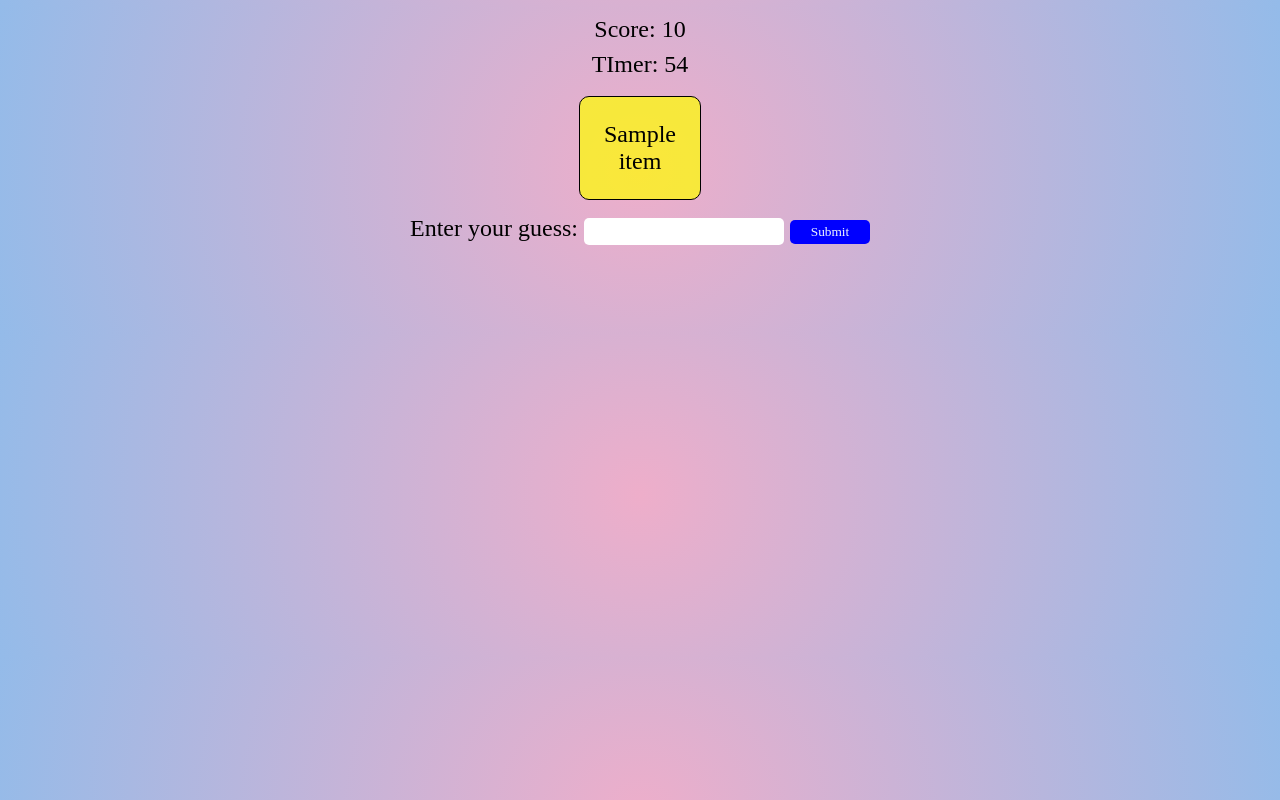
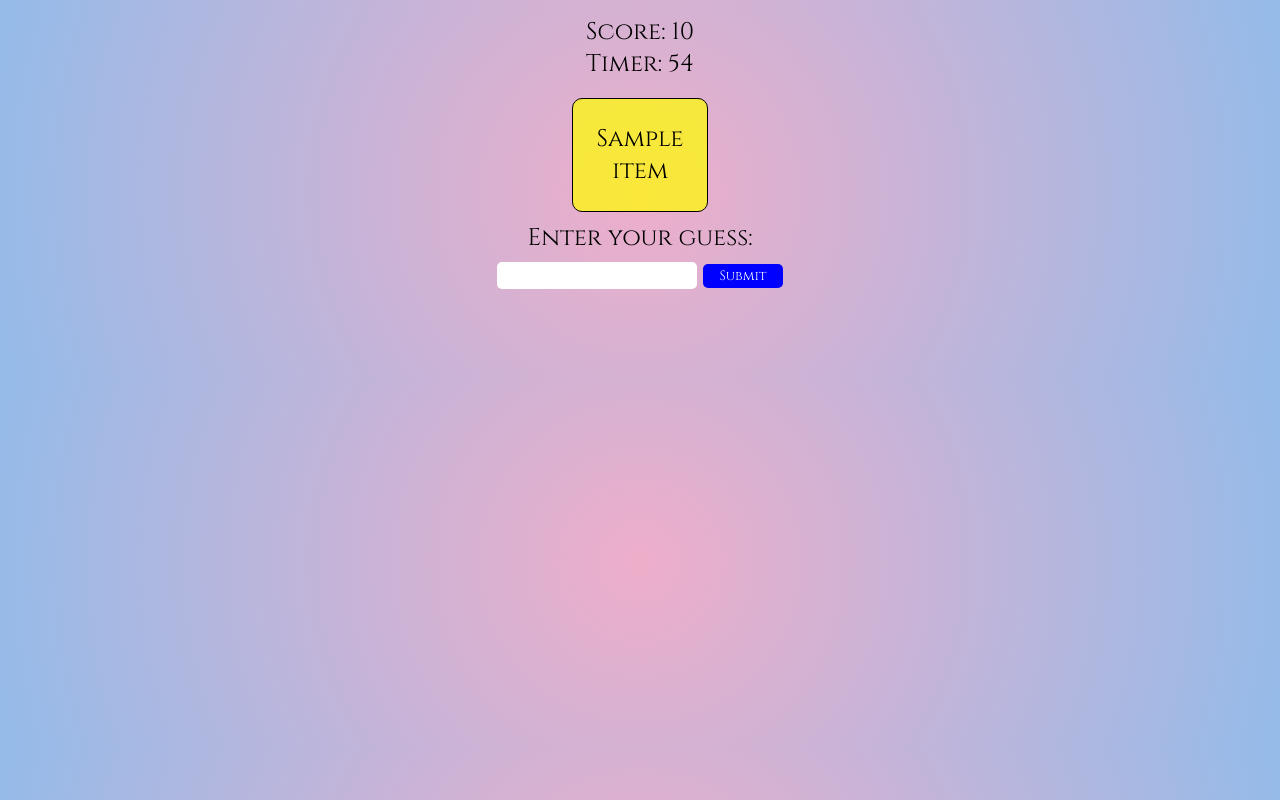
Before and after one commit to viktoriaukr/bog____l_l_e, a Flask app: template templates/base.html in a window 1280 px wide. Run offline with Flask 3, Linux system fonts and the light colour scheme; the template is opened without the code that fills it: most values are stand-ins (such as "Sample title", 1, 10 or a date in 2020); lists and menus that the app fills with data are empty; parts of the project's set-up code (start-up, migrations or seed data) failed here and were passed over; some libraries are stand-ins or nearby versions.

Commit message:
Update base.html

```diff
--- a/templates/base.html
+++ b/templates/base.html
@@ -4,12 +4,21 @@
     <meta charset="UTF-8" />
     <meta name="viewport" content="width=device-width, initial-scale=1.0" />
     <link rel="stylesheet" href="../static/app.css" />
+    <link rel="preconnect" href="https://fonts.googleapis.com" />
+    <link rel="preconnect" href="https://fonts.gstatic.com" crossorigin />
+    <link
+      href="https://fonts.googleapis.com/css2?family=Cinzel&display=swap"
+      rel="stylesheet"
+    />
     <title>Boggle</title>
   </head>
   <body>
     <section id="boggle">
-      <div class="score">Score: {{ score }}</div>
-      <div>TImer: <span class="timer"></span></div>
+      <div>
+        Score: <span class="score">{{ score }}</span> <br />
+        Timer:
+        <span class="timer"></span>
+      </div>
       <table class="boggle">
         {% for item in board %}
         <tr class="row">
@@ -21,7 +30,7 @@
         {% endfor %}
       </table>
       <form method="post" class="boggle-form">
-        <label for="guess">Enter your guess:</label>
+        <label for="guess">Enter your guess:</label><br />
         <input type="text" name="guess" id="guess" required />
         <button>Submit</button>
       </form>
```
